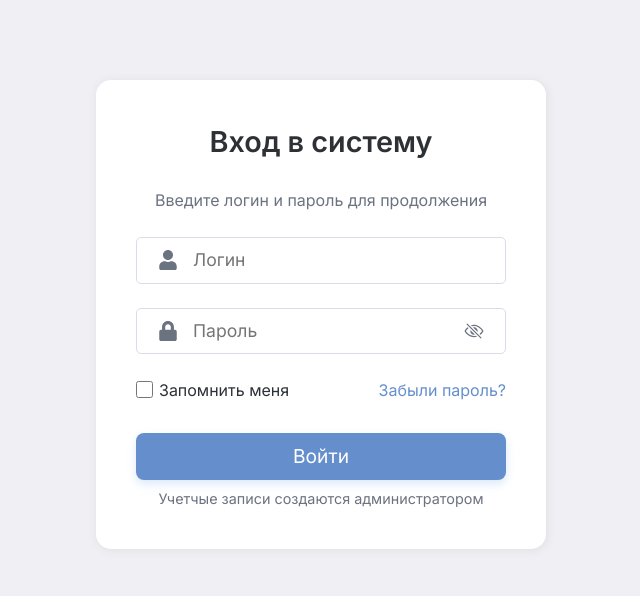
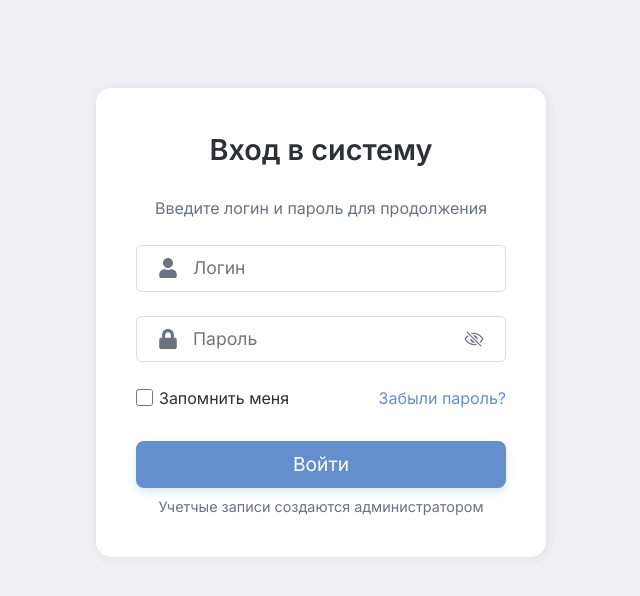
Before and after one commit to NikShep21/edu_topic_manager, a Next.js app in the folder frontend/: page /login in a window 1280 px wide. Shown: the top 596 px of the page, without its empty margins (319-959 px from the left). Built offline with nearby package versions, Linux system fonts and the light colour scheme.

Commit message:
fix: change paddings

```diff
--- a/frontend/src/app/login/page.module.scss
+++ b/frontend/src/app/login/page.module.scss
@@ -3,5 +3,5 @@
   display: flex;
   justify-content: center;
   align-items: flex-start;
-  padding-top: 10vh;
+  padding: 11vh 10px 0px 10px;
 }
```
